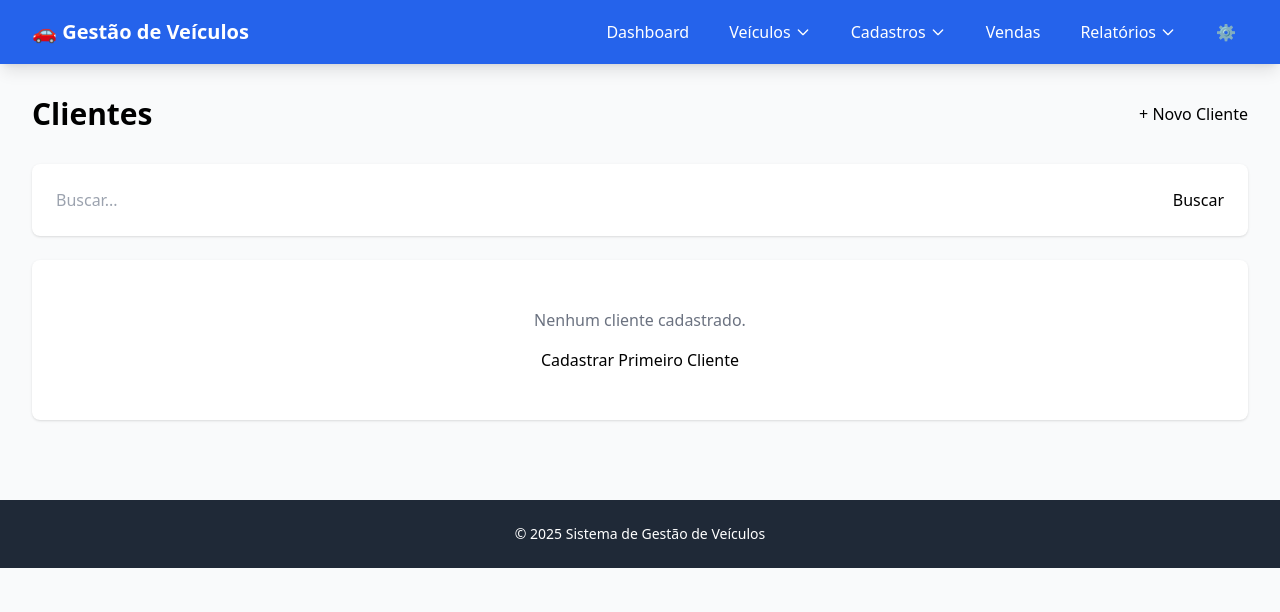
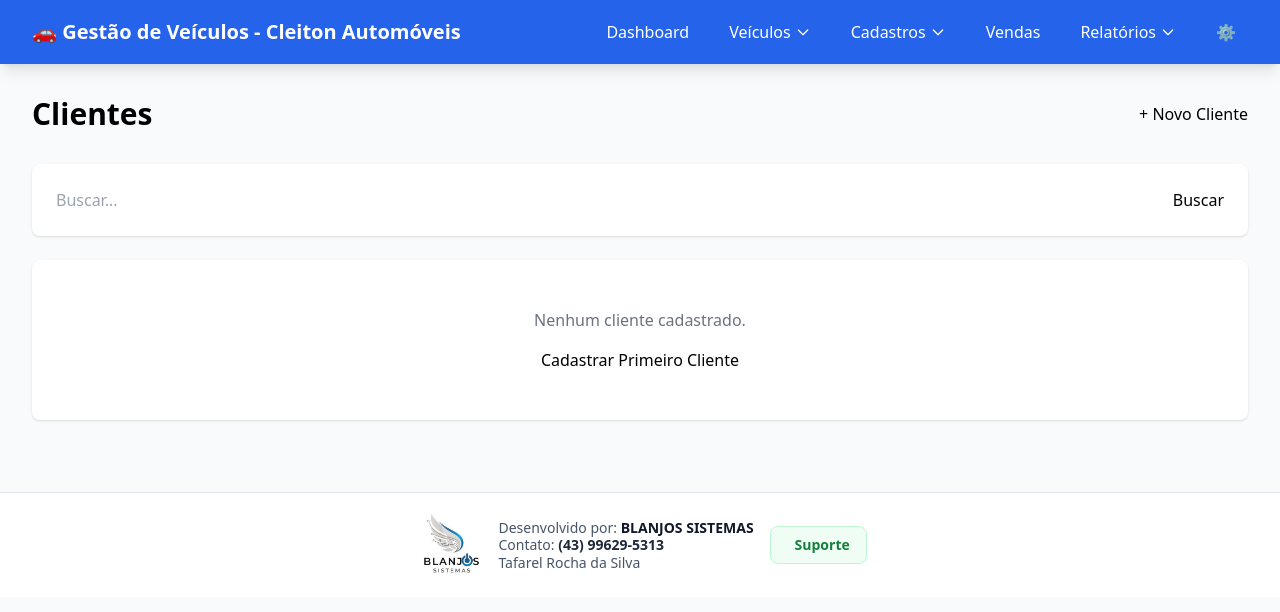
Before and after one commit to Tafare-Silva/gestao-veiculos, a Django app: page /clientes/ in a window 1280 px wide. Shown: the top 612 px of the page. Run offline with Django 5.2, Linux system fonts and the light colour scheme; data that the repository does not hold is empty; some libraries are stand-ins or nearby versions.

Commit message:
Ajustes finais para fazer o deploy

```diff
--- a/veiculos/templates/veiculos/base.html
+++ b/veiculos/templates/veiculos/base.html
@@ -1,3 +1,5 @@
+
+{% load static %}
 <!DOCTYPE html>
 <html lang="pt-BR">
 <head>
@@ -29,7 +31,7 @@
             <div class="flex justify-between items-center h-16">
                 <!-- Logo -->
                 <div class="flex-shrink-0">
-                    <a href="{% url 'dashboard' %}" class="text-xl font-bold">🚗 Gestão de Veículos</a>
+                    <a href="{% url 'dashboard' %}" class="text-xl font-bold">🚗 Gestão de Veículos - Cleiton Automóveis</a>
                 </div>
 
                 <!-- Botão Mobile (Hamburger) -->
@@ -185,12 +187,32 @@
         {% block content %}{% endblock %}
     </main>
 
-    <!-- Footer -->
-    <footer class="bg-gray-800 text-white mt-12">
-        <div class="max-w-7xl mx-auto px-4 sm:px-6 lg:px-8 py-6 text-center">
-            <p class="text-sm">&copy; 2025 Sistema de Gestão de Veículos</p>
+     <!-- Footer -->
+    <footer class="mt-10 border-t border-slate-200 bg-white">
+  <div class="max-w-6xl mx-auto px-4 py-5">
+    <div class="flex flex-col sm:flex-row items-center justify-center gap-4">
+
+      <div class="flex items-center gap-3 text-center sm:text-left">
+        <img src="{% static 'images/logo.png' %}" alt="BLANJOS SISTEMAS" class="h-16 sm:h-18 w-auto opacity-95" />
+        <div class="text-sm text-slate-600 leading-tight">
+          <div>Desenvolvido por: <span class="font-bold text-slate-900">BLANJOS SISTEMAS</span></div>
+          <div>Contato: <span class="font-semibold text-slate-800">(43) 99629-5313</span></div>
+          <div>Tafarel Rocha da Silva</div>
         </div>
-    </footer>
+      </div>
+
+      <a href="https://wa.me/5543996295313?text=Ol%C3%A1%21%20Preciso%20de%20suporte%20no%20sistema."
+         target="_blank" rel="noopener"
+         class="inline-flex items-center gap-2 px-4 py-2 rounded-lg bg-green-50 text-green-700 hover:bg-green-100 border border-green-200 transition text-sm"
+         aria-label="Abrir suporte no WhatsApp" title="Suporte via WhatsApp">
+        <i class="fab fa-whatsapp text-lg"></i>
+        <span class="font-semibold">Suporte</span>
+      </a>
+
+    </div>
+  </div>
+</footer>
+
 
     <script>
         // Toggle do menu mobile principal
```
Also changed, not shown: static/images/logo.png (added).
